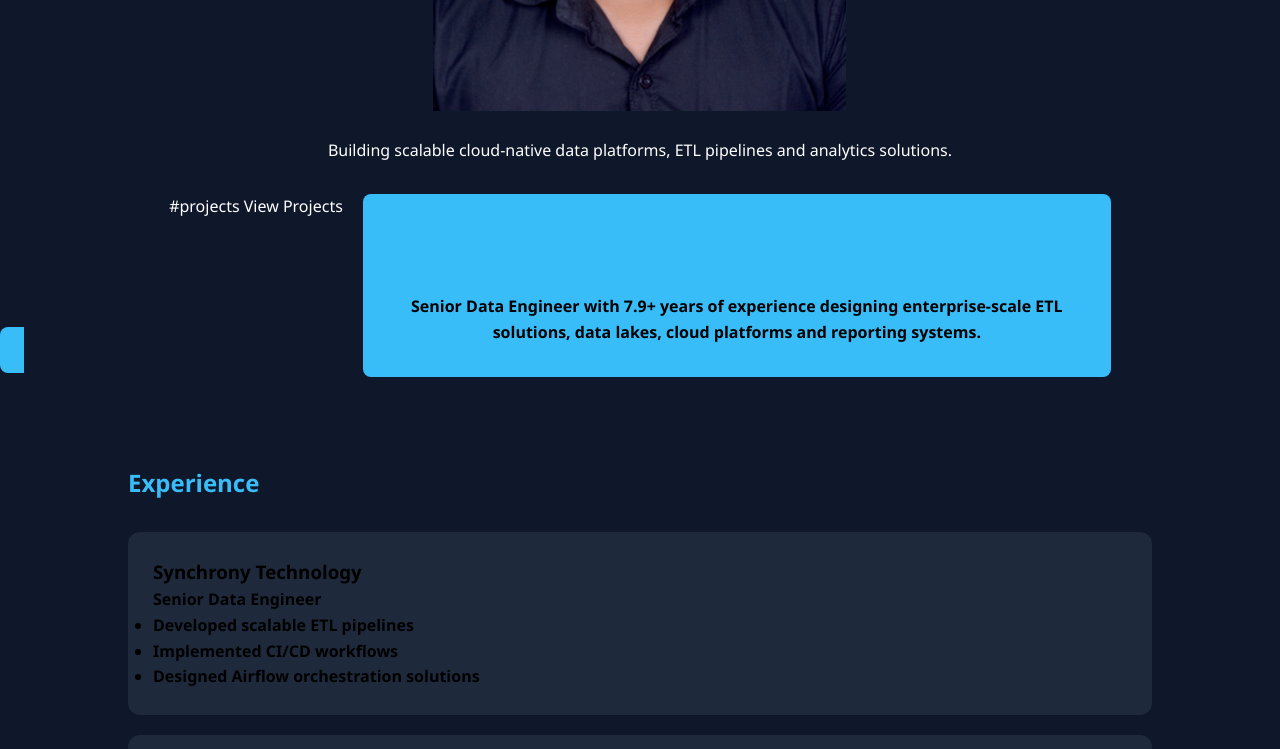
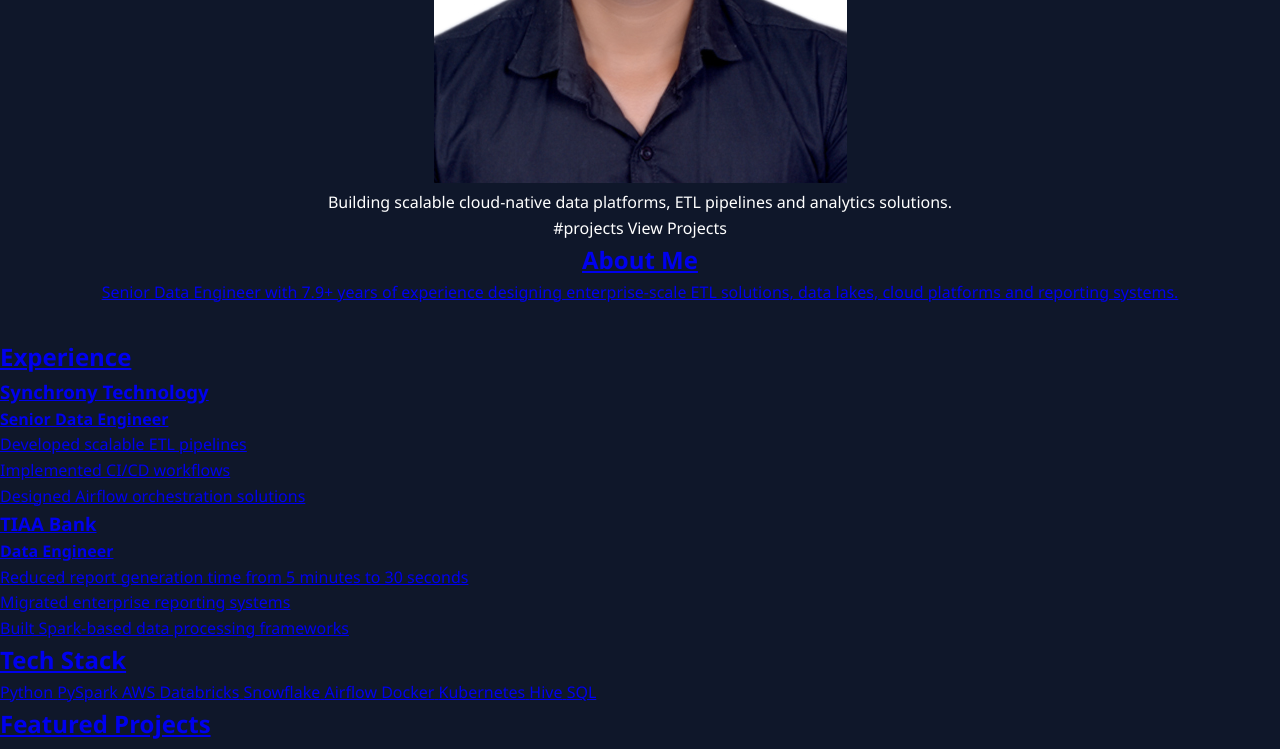
Before and after one commit to amendhe/abhijeet_mendhe.github.io, a plain HTML site: page index.html in a window 1280 px wide. Shown: the part 460-1209 px from the top of the page. Drawn offline with Linux system fonts and the light colour scheme.

Commit message:
Update style.css

```diff
--- a/style.css
+++ b/style.css
@@ -10,6 +10,7 @@ background:#0f172a;
     color:white;
     line-height:1.6;
 }
+
 .profile-pic{
     width:180px;
     height:180px;
@@ -18,6 +19,7 @@ margin-bottom:20px;
     border:4px solid #38bdf8;
     object-fit:cover;
 }
+
 .navbar{
     display:flex;
     justify-content:space-between;
@@ -58,76 +60,3 @@ padding:20px;
     font-size:4rem;
     color:#38bdf8;
 }
-
-.hero h2{
-margin-top:20px;
-font-size:1.5rem;
-}
-
-.hero p{
-max-width:700px;
-margin:20px auto;
-}
-
-.btn{
-padding:12px 24px;
-background:#38bdf8;
-color:black;
-border-radius:8px;
-text-decoration:none;
-font-weight:bold;
-}
-
-.btn-secondary{
-padding:12px 24px;
-border:1px solid #38bdf8;
-color:white;
-border-radius:8px;
-text-decoration:none;
-}
-
-.hero-buttons{
-display:flex;
-justify-content:center;
-gap:20px;
-margin-top:30px;
-}
-
-section{
-padding:100px 10%;
-}
-
-section h2{
-margin-bottom:30px;
-color:#38bdf8;
-}
-
-.card{
-background:#1e293b;
-padding:25px;
-border-radius:12px;
-margin-bottom:20px;
-transition:.3s;
-}
-
-.card:hover{
-transform:translateY(-5px);
-}
-
-.skills-grid{
-display:flex;
-flex-wrap:wrap;
-gap:15px;
-}
-
-.skills-grid span{
-background:#1e293b;
-padding:10px 20px;
-border-radius:30px;
-}
-
-footer{
-text-align:center;
-padding:30px;
-background:#111827;
-}
```
Lines whose indentation alone changed are shown as unchanged.
